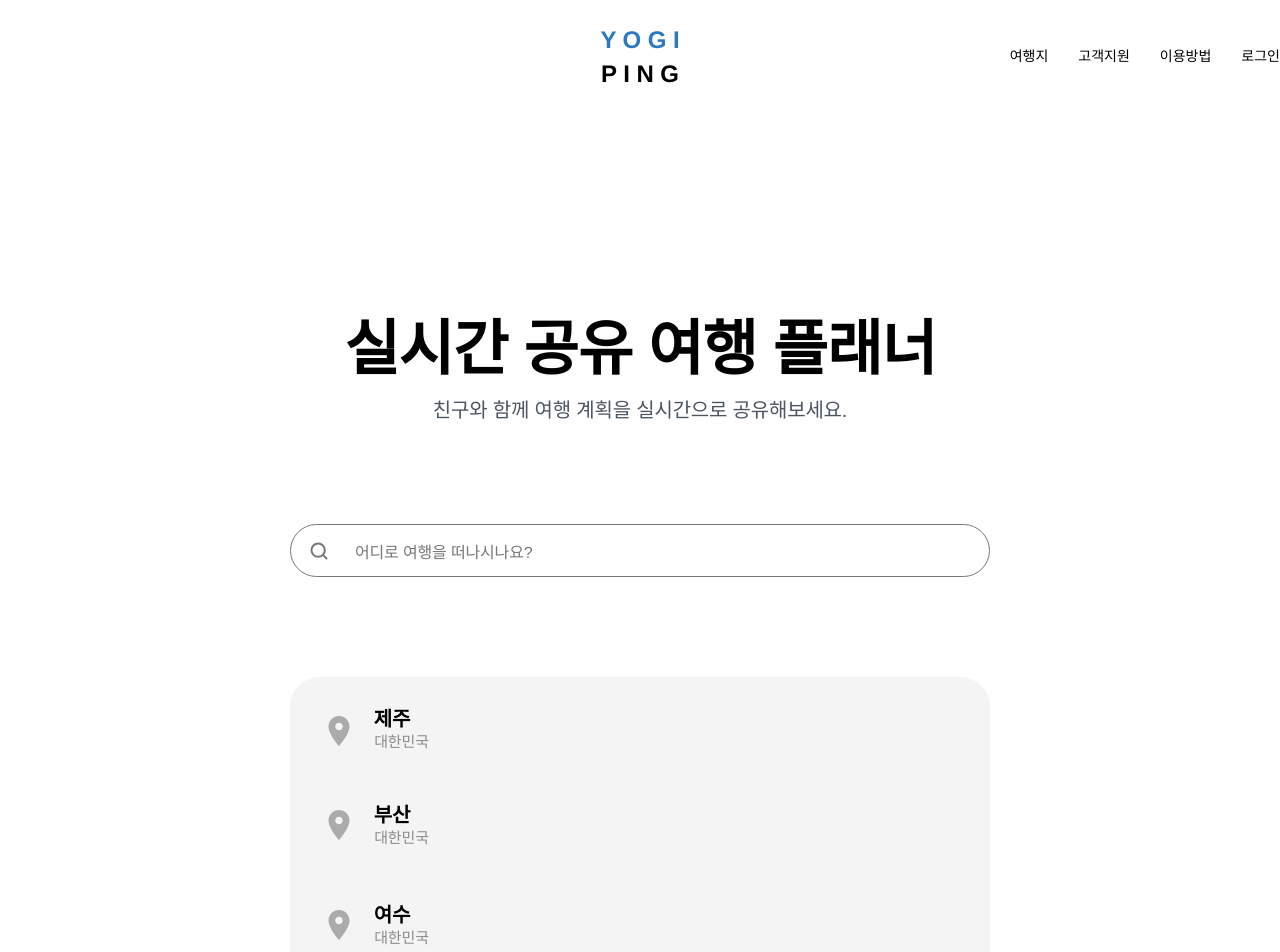
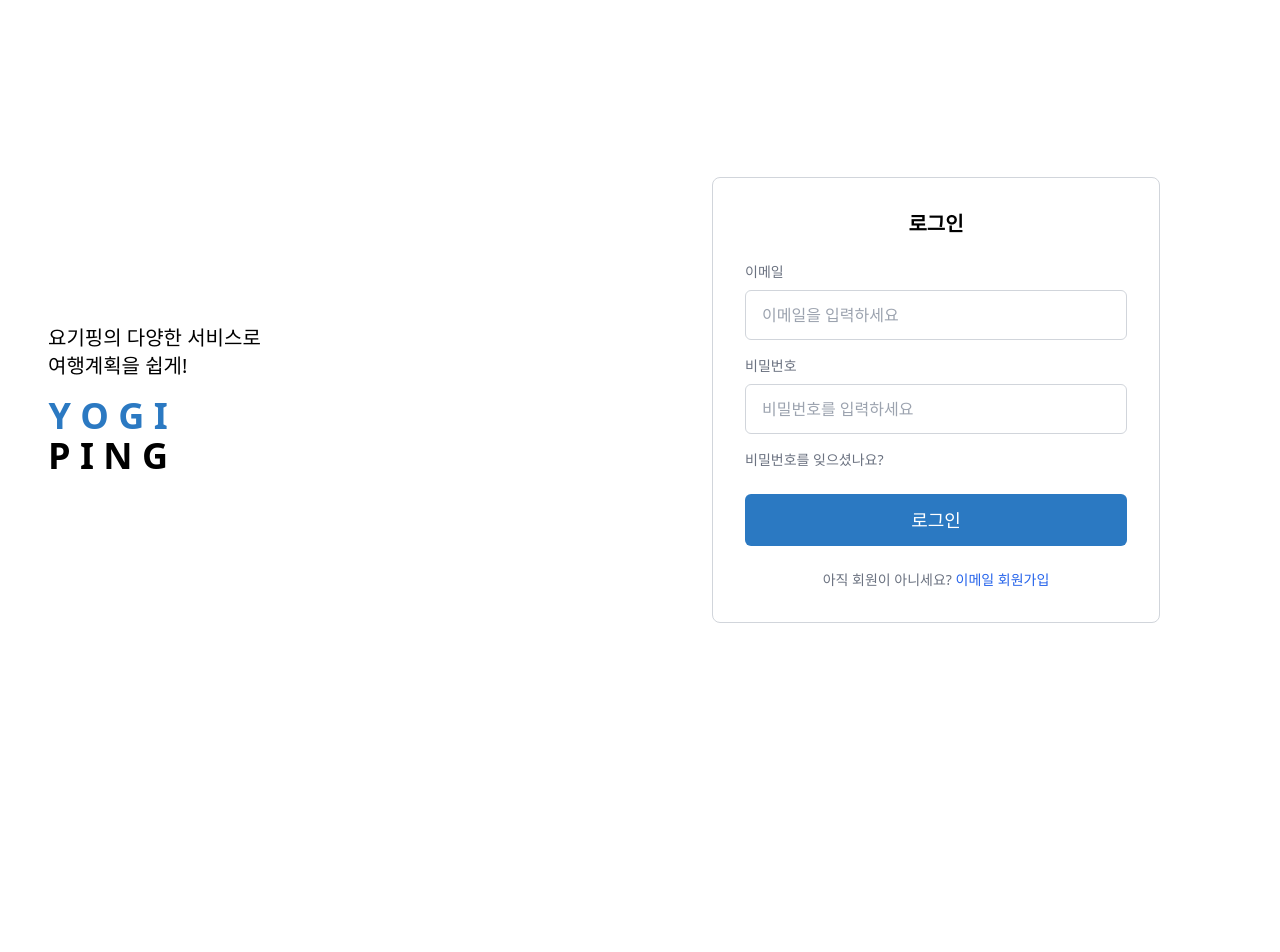
Before and after one commit to yogi-ping/front-end, a React (Vite) app: page /login in a window 1280 px wide. Shown: the top 952 px of the page. After the commit the page ends 800 px from the top, so only its background shows below. Built offline with nearby package versions, Linux system fonts and the light colour scheme.

Commit message:
feat : login page

```diff
--- a/package.json
+++ b/package.json
@@ -11,7 +11,8 @@
   },
   "dependencies": {
     "react": "^18.3.1",
-    "react-dom": "^18.3.1"
+    "react-dom": "^18.3.1",
+    "react-router-dom": "^6.26.2"
   },
   "devDependencies": {
     "@eslint/js": "^9.9.0",
--- a/src/App.tsx
+++ b/src/App.tsx
@@ -1,13 +1,38 @@
-import Header from './components/Header'; // Header 컴포넌트를 올바르게 import
+import {
+  BrowserRouter as Router,
+  Route,
+  Routes,
+  useLocation,
+} from 'react-router-dom';
+import Header from './components/Header'; // Header 컴포넌트 올바르게 import
+import Contents from './components/Contents';
+import Login from './components/Login'; // Login 컴포넌트 import
 import './App.css';
-import Contents from './components/Contents';
 
 function App() {
   return (
+    <Router>
+      <MainLayout />
+    </Router>
+  );
+}
+
+function MainLayout() {
+  const location = useLocation();
+
+  return (
     <div>
-      <Header />
-      <Contents />
-      <main></main>
+      {/* 로그인 페이지가 아닐 때만 Header 렌더링 */}
+      {location.pathname !== '/login' && <Header />}
+
+      <main>
+        <Routes>
+          {/* 기본 경로에 Contents를 보여줌 */}
+          <Route path='/' element={<Contents />} />
+          {/* 로그인 페이지로 이동 */}
+          <Route path='/login' element={<Login />} />
+        </Routes>
+      </main>
     </div>
   );
 }
--- a/src/components/Contents.tsx
+++ b/src/components/Contents.tsx
@@ -1,70 +1,68 @@
 import searchIcon from '../assets/search.svg';
 import locationIcon from '../assets/location.svg';
+import { useState } from 'react';
 
 export const Contents = (): JSX.Element => {
+  const [searchTerm, setSearchTerm] = useState('');
+
   return (
-    <div className='flex flex-col w-full max-w-screen-xl mx-auto h-auto items-center justify-center gap-[70px] relative'>
-      <div className='flex flex-col items-center gap-[100px] w-full relative self-stretch w-full flex-[0_0_auto]'>
-        <div className='inline-flex flex-col items-start gap-20 relative flex-[0_0_auto]'>
-          <div className='text-center mt-60'>
-            <h1 className="text-4xl md:text-6xl font-bold [font-family:'Pretendard-Bold',Helvetica] tracking-[-0.8px] leading-[96px]">
-              실시간 공유 여행 플래너
-            </h1>
-            <p className="mt-4 text-lg md:text-xl [font-family:'Pretendard-Regular',Helvetica] text-gray-600 tracking-[-0.2px]">
-              친구와 함께 여행 계획을 실시간으로 공유해보세요.
-            </p>
-          </div>
+    <div className='flex flex-col w-full max-w-screen-xl mx-auto h-auto items-center justify-center gap-12 relative mt-16'>
+      {' '}
+      {/* 컨텐츠 상단에 여백 추가 */}
+      <div className='flex flex-col items-center gap-12 w-full'>
+        <div className='text-center mt-12'>
+          <h1 className='text-3xl md:text-5xl font-bold tracking-tight leading-tight'>
+            실시간 공유 여행 플래너
+          </h1>
+          <p className='mt-3 text-base md:text-lg text-gray-600'>
+            친구와 함께 여행 계획을 실시간으로 공유해보세요.
+          </p>
         </div>
-        <div className='relative w-[700px] h-[53px] bg-surfaceinput rounded-[500px] overflow-hidden border-[0.5px] border-solid border-[#777777]'>
+
+        {/* 검색 입력 창 */}
+        <div className='relative w-full max-w-md h-12 bg-gray-100 rounded-full overflow-hidden'>
           <img
-            className='absolute w-5 h-5 top-4 left-[18px]'
+            className='absolute w-4 h-4 top-1/2 left-3 transform -translate-y-1/2'
             alt='Search'
-            src={searchIcon} // 수정된 부분
+            src={searchIcon}
           />
-          <div className="absolute w-[172px] h-[19px] top-[18px] left-16 [font-family:'Pretendard-Light',Helvetica] font-light text-[#777777] text-base text-center tracking-[-0.16px] leading-[19.2px] whitespace-nowrap">
-            어디로 여행을 떠나시나요?
-          </div>
+          <input
+            type='text'
+            value={searchTerm}
+            onChange={(e) => setSearchTerm(e.target.value)}
+            className='w-full h-full pl-10 bg-gray-100 text-gray-700 text-sm focus:outline-none rounded-full'
+            placeholder='어디로 여행을 떠나시나요?'
+          />
         </div>
-        <div className='relative w-[700px] h-[300px]'>
-          <div className='absolute w-[700px] h-[100px] top-0 left-0 bg-[#f4f4f4] rounded-[30px_30px_0px_0px] overflow-hidden'>
-            <img
-              className='absolute w-9 h-9 top-9 left-[31px]'
-              alt='Location'
-              src={locationIcon} // 수정된 부분
-            />
-            <div className="absolute w-[38px] h-[23px] top-[30px] left-[83px] [font-family:'Pretendard-Bold',Helvetica] font-bold text-black text-xl text-center tracking-[-0.20px] leading-[24.0px] whitespace-nowrap">
-              제주
+
+        {/* 버튼 섹션 */}
+        <div className='w-full max-w-md'>
+          <button className='w-full flex items-center gap-3 p-3 bg-gray-100 rounded-t-2xl overflow-hidden hover:bg-gray-200 focus:outline-none'>
+            <img className='w-8 h-8' alt='Location' src={locationIcon} />
+            <div className='flex flex-col text-left'>
+              {/* 폰트 크기 조정 및 왼쪽 정렬 */}
+              <span className='font-bold text-base text-black'>제주</span>
+              <span className='text-xs text-gray-500'>대한민국</span>
             </div>
-            <div className="absolute w-[57px] h-[21px] top-14 left-[83px] [font-family:'Pretendard-Medium',Helvetica] font-medium text-[#8a8a8a] text-[15px] text-center tracking-[-0.15px] leading-[18.0px] whitespace-nowrap">
-              대한민국
+          </button>
+
+          <button className='w-full flex items-center gap-3 p-3 bg-gray-100 border-t border-transparent border-b hover:bg-gray-200 focus:outline-none'>
+            <img className='w-8 h-8' alt='Location' src={locationIcon} />
+            <div className='flex flex-col text-left'>
+              {/* 폰트 크기 조정 및 왼쪽 정렬 */}
+              <span className='font-bold text-base text-black'>부산</span>
+              <span className='text-xs text-gray-500'>대한민국</span>
             </div>
-          </div>
-          <div className='absolute w-[700px] h-[100px] top-[100px] left-0 bg-[#f4f4f4]'>
-            <img
-              className='absolute w-9 h-9 top-[30px] left-[31px]'
-              alt='Location'
-              src={locationIcon} // 수정된 부분
-            />
-            <div className="absolute w-[38px] h-[23px] top-[26px] left-[83px] [font-family:'Pretendard-Bold',Helvetica] font-bold text-black text-xl text-center tracking-[-0.20px] leading-[24.0px] whitespace-nowrap">
-              부산
+          </button>
+
+          <button className='w-full flex items-center gap-3 p-3 bg-gray-100 rounded-b-2xl overflow-hidden hover:bg-gray-200 focus:outline-none'>
+            <img className='w-8 h-8' alt='Location' src={locationIcon} />
+            <div className='flex flex-col text-left'>
+              {/* 폰트 크기 조정 및 왼쪽 정렬 */}
+              <span className='font-bold text-base text-black'>여수</span>
+              <span className='text-xs text-gray-500'>대한민국</span>
             </div>
-            <div className="absolute w-[57px] h-[21px] top-[52px] left-[83px] [font-family:'Pretendard-Medium',Helvetica] font-medium text-[#8a8a8a] text-[15px] text-center tracking-[-0.15px] leading-[18.0px] whitespace-nowrap">
-              대한민국
-            </div>
-          </div>
-          <div className='absolute w-[700px] h-[100px] top-[200px] left-0 bg-[#f4f4f4] rounded-[0px_0px_30px_30px] overflow-hidden'>
-            <img
-              className='absolute w-9 h-9 top-[30px] left-[31px]'
-              alt='Location'
-              src={locationIcon} // 수정된 부분
-            />
-            <div className="absolute w-[38px] h-[23px] top-[26px] left-[83px] [font-family:'Pretendard-Bold',Helvetica] font-bold text-black text-xl text-center tracking-[-0.20px] leading-[24.0px] whitespace-nowrap">
-              여수
-            </div>
-            <div className="absolute w-[57px] h-[21px] top-[52px] left-[83px] [font-family:'Pretendard-Medium',Helvetica] font-medium text-[#8a8a8a] text-[15px] text-center tracking-[-0.15px] leading-[18.0px] whitespace-nowrap">
-              대한민국
-            </div>
-          </div>
+          </button>
         </div>
       </div>
     </div>
--- a/src/components/Header.tsx
+++ b/src/components/Header.tsx
@@ -1,3 +1,5 @@
+import { Link } from 'react-router-dom';
+
 export const Header = (): JSX.Element => {
   return (
     <div className='flex w-full max-w-screen-xl mx-auto h-20 items-center relative bg-white'>
@@ -23,9 +25,11 @@ export const Header = (): JSX.Element => {
         <div className='text-sm font-medium text-texticonhighemp whitespace-nowrap'>
           이용방법
         </div>
-        <div className='text-sm font-medium text-texticonhighemp whitespace-nowrap'>
-          로그인
-        </div>
+        <Link to='/login'>
+          <div className='text-sm font-medium text-texticonhighemp whitespace-nowrap'>
+            로그인
+          </div>
+        </Link>
       </div>
     </div>
   );
--- /dev/null
+++ b/src/components/Login.tsx
@@ -0,0 +1,87 @@
+import { useNavigate } from 'react-router-dom';
+
+export const Login = (): JSX.Element => {
+  const navigate = useNavigate();
+
+  // 홈으로 이동하는 함수
+  const handleGoHome = () => {
+    navigate('/');
+  };
+
+  return (
+    <div className='bg-white flex justify-center items-center w-full min-h-screen'>
+      <div className='flex flex-col md:flex-row w-full max-w-7xl bg-white p-4 md:p-12'>
+        {/* 왼쪽: 설명과 YOGI PING */}
+        <div className='flex-1 flex flex-col justify-center items-center md:items-start text-center md:text-left mb-8 md:mb-0'>
+          <p className='text-xl md:text-xl font-medium mb-4'>
+            요기핑의 다양한 서비스로
+            <br /> 여행계획을 쉽게!
+          </p>
+          <button
+            className='text-4xl md:text-4xl font-bold text-[#2b79c2]'
+            onClick={handleGoHome}
+          >
+            Y O G I <br />
+            <span className='text-black'>P I N G</span>
+          </button>
+        </div>
+
+        {/* 오른쪽: 로그인 폼 */}
+        <div className='flex-1 flex justify-center'>
+          <div className='w-full max-w-md'>
+            <div className='bg-white rounded-lg border border-solid border-gray-300 p-8 '>
+              <h2 className='text-xl font-bold mb-6 text-center'>로그인</h2>
+
+              <label
+                className='block text-gray-500 text-sm font-medium mb-2'
+                htmlFor='email'
+              >
+                이메일
+              </label>
+              <input
+                id='email'
+                type='email'
+                className='w-full px-4 py-3 mb-4 border border-gray-300 rounded-md focus:outline-none focus:ring-2 focus:ring-blue-500'
+                placeholder='이메일을 입력하세요'
+              />
+
+              <label
+                className='block text-gray-500 text-sm font-medium mb-2'
+                htmlFor='password'
+              >
+                비밀번호
+              </label>
+              <div className='relative'>
+                <input
+                  id='password'
+                  type='password'
+                  className='w-full px-4 py-3 mb-4 border border-gray-300 rounded-md focus:outline-none focus:ring-2 focus:ring-blue-500'
+                  placeholder='비밀번호를 입력하세요'
+                />
+              </div>
+
+              <div className='flex justify-between text-sm mb-6'>
+                <span className='text-gray-500 cursor-pointer'>
+                  비밀번호를 잊으셨나요?
+                </span>
+              </div>
+
+              <button className='w-full bg-[#2b79c2] text-white text-lg py-3 rounded-md hover:bg-blue-700 transition-colors'>
+                로그인
+              </button>
+
+              <div className='mt-6 text-center text-sm'>
+                <span className='text-gray-500'>아직 회원이 아니세요?</span>{' '}
+                <span className='text-blue-600 cursor-pointer'>
+                  이메일 회원가입
+                </span>
+              </div>
+            </div>
+          </div>
+        </div>
+      </div>
+    </div>
+  );
+};
+
+export default Login;
```
Also changed, not shown: 1 other file (tests, documents, lock files or other folders).
